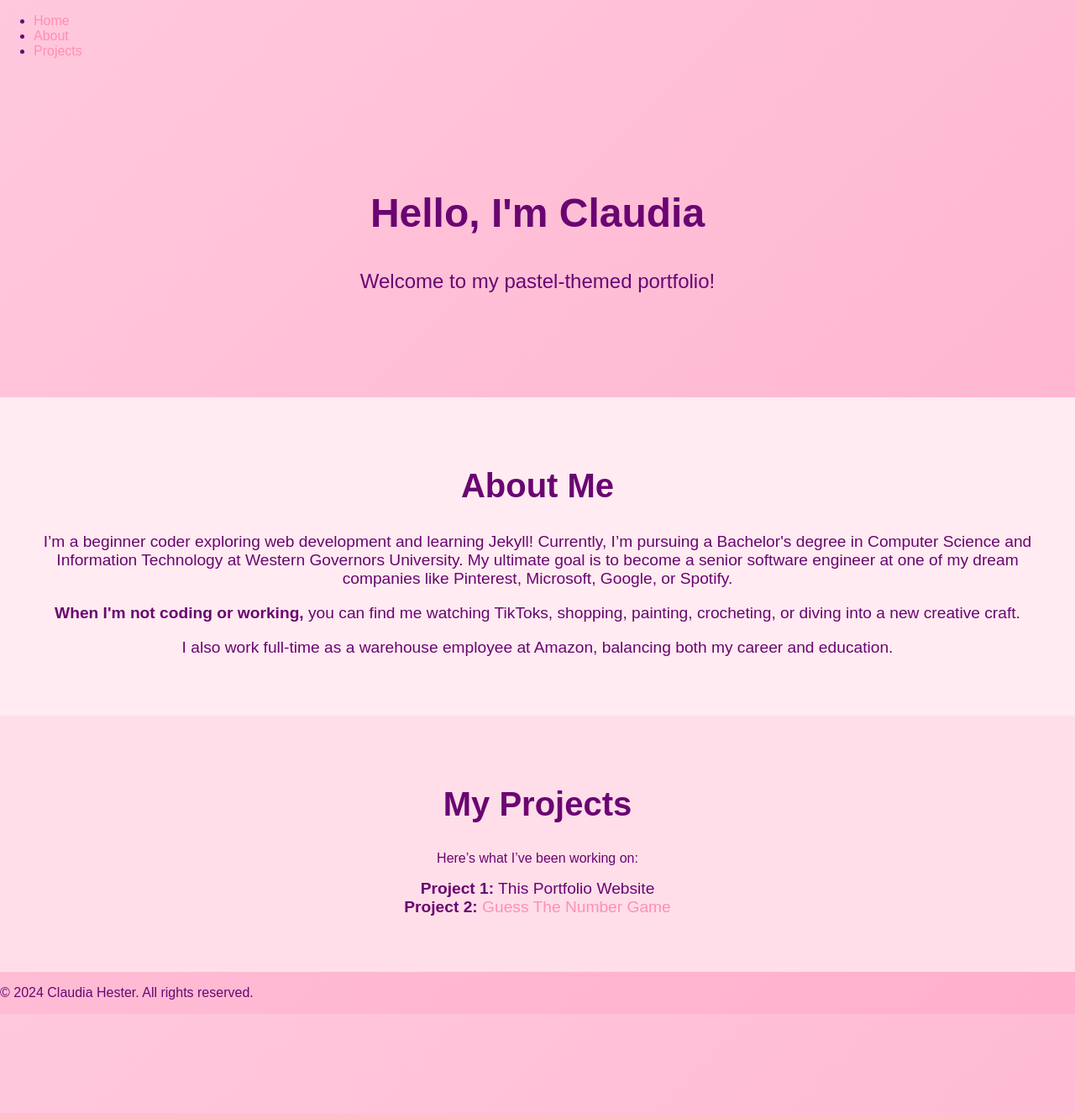
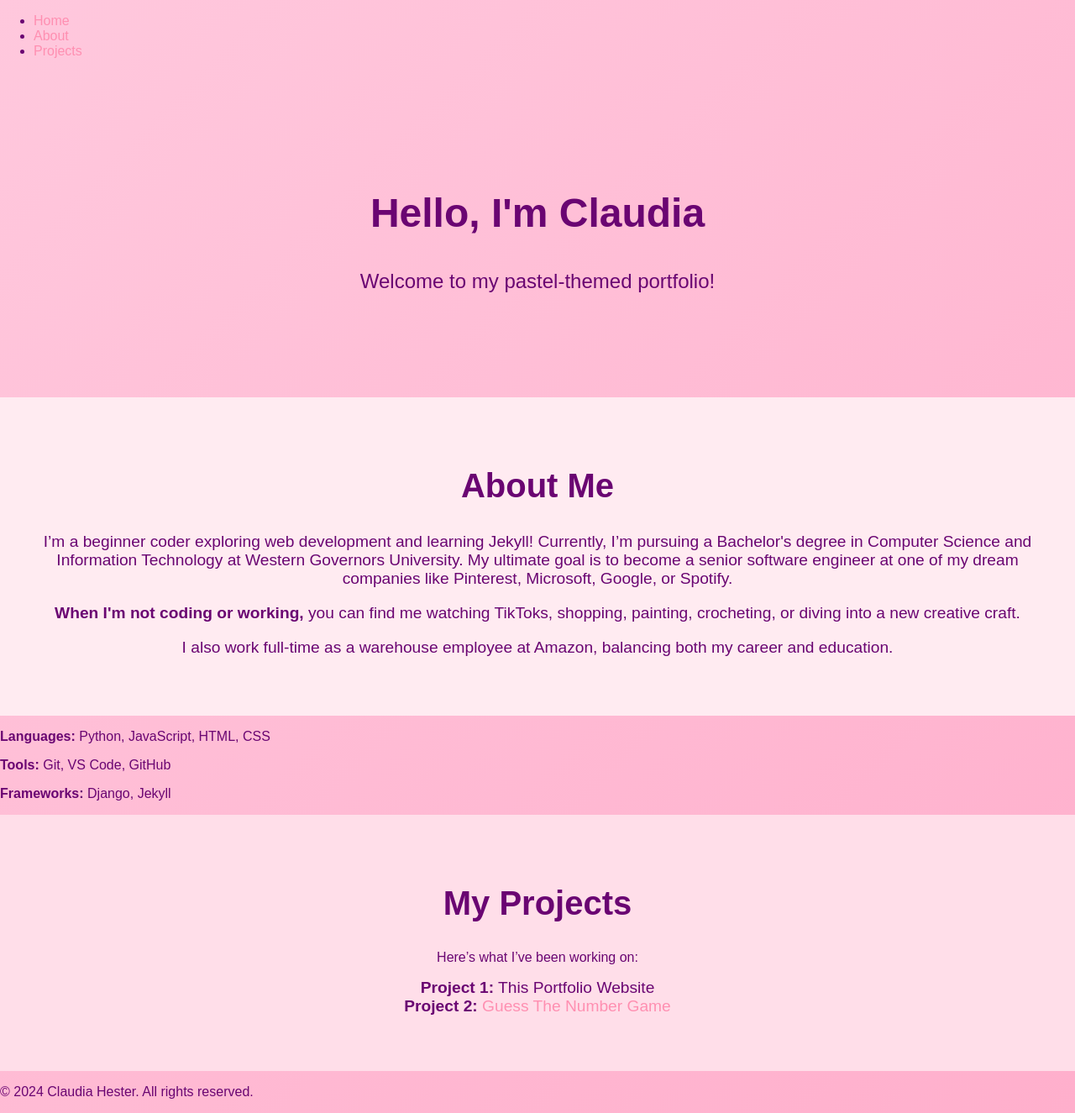
Before and after one commit to cvonip/portfolio, a Jekyll site: the page built from index.html, in a window 1280 px wide. Shown: the whole page at 84% size. Built offline with Jekyll 4.4.1, drawn with Linux system fonts in a browser that asks for light colours.

Commit message:
Updated.index.html

```diff
--- a/index.html
+++ b/index.html
@@ -15,7 +15,11 @@ title: Home
     <p><strong>When I'm not coding or working,</strong> you can find me watching TikToks, shopping, painting, crocheting, or diving into a new creative craft.</p>
     <p>I also work full-time as a warehouse employee at Amazon, balancing both my career and education.</p>
 </section>
-
+<section class="Skills">
+    <p><strong>Languages:</strong> Python, JavaScript, HTML, CSS</p>
+    <p><strong>Tools:</strong> Git, VS Code, GitHub</p>
+    <p><strong>Frameworks:</strong> Django, Jekyll</p>
+</section>
 <section class="projects">
     <h2>My Projects</h2>
     <p>Here’s what I’ve been working on:</p>
```
